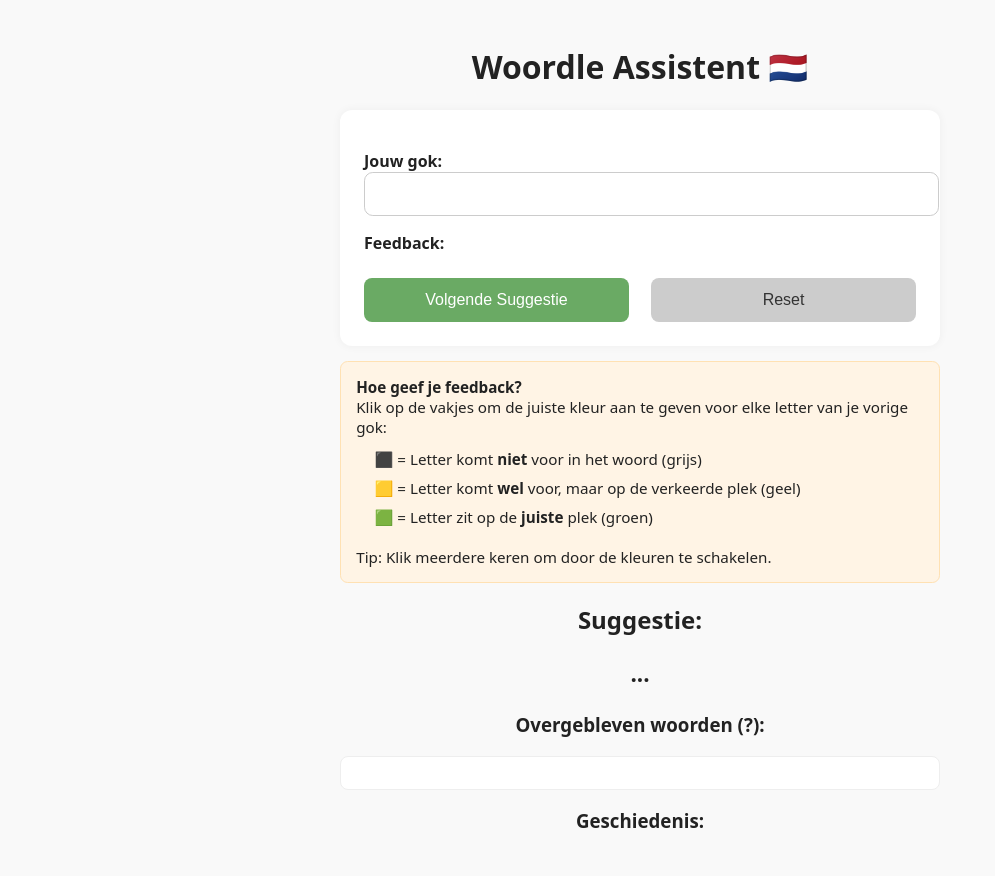
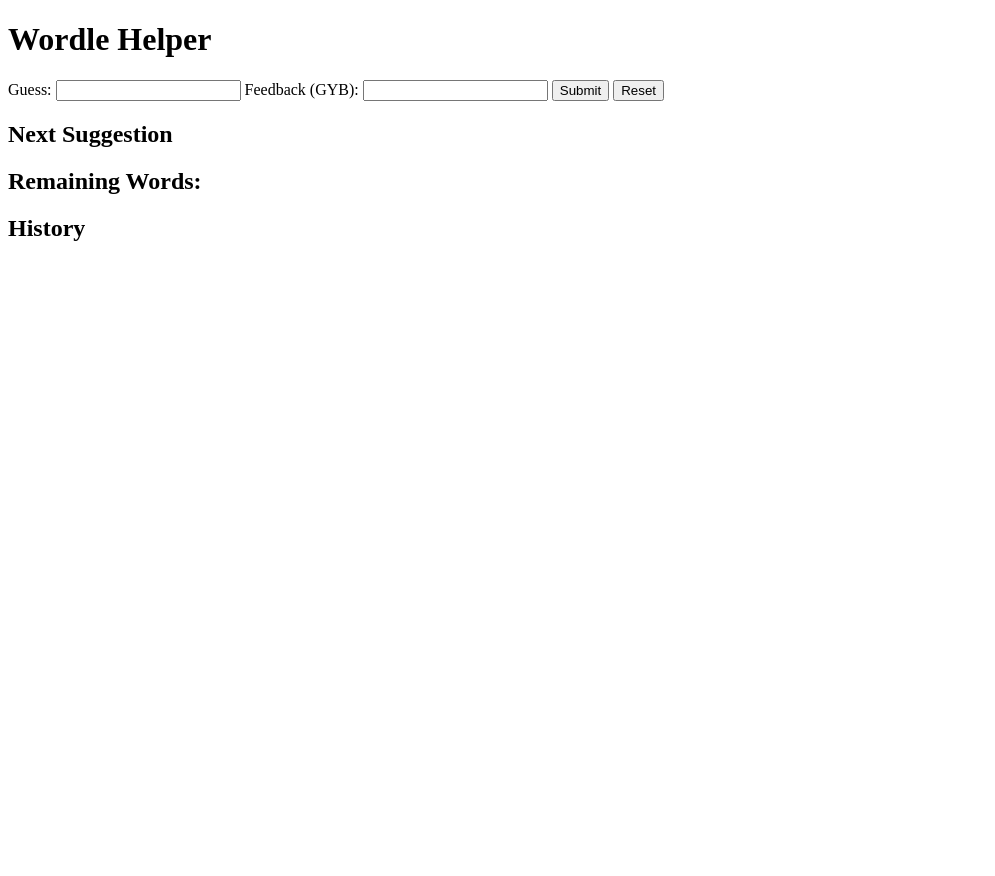
Before and after one commit to Yegberink/woordle_bot, a Flask app: page / in a window 1280 px wide. Shown: the whole page, without its empty margins (0-995 px from the left). After the commit the page ends 241 px from the top, so only its background shows below. Run offline with Flask 3, Linux system fonts and the light colour scheme; data that the repository does not hold is empty.

Commit message:
Update index.html

```diff
--- a/templates/index.html
+++ b/templates/index.html
@@ -1,266 +1,109 @@
 <!DOCTYPE html>
-<html lang="nl">
+<html>
 <head>
-    <meta charset="UTF-8">
-    <title>Woordle Assistent 🇳🇱</title>
-    <meta name="viewport" content="width=device-width, initial-scale=1">
+    <title>Wordle Helper</title>
     <style>
-        :root {
-            --green: #6aaa64;
-            --yellow: #c9b458;
-            --gray: #787c7e;
+        .guess-history {
+            margin-top: 20px;
         }
-
-        body {
-            font-family: system-ui, sans-serif;
-            margin: 0;
-            padding: 1.5em;
-            background-color: #f9f9f9;
-            color: #222;
-            max-width: 600px;
-            margin-left: auto;
-            margin-right: auto;
+        .letter-box {
+            display: inline-block;
+            width: 40px;
+            height: 40px;
+            line-height: 40px;
+            text-align: center;
+            margin: 2px;
+            font-size: 24px;
+            font-weight: bold;
+            color: white;
+            border-radius: 5px;
         }
-
-        h1, h2, h3 {
-            text-align: center;
-        }
-
-        form {
-            background: white;
-            padding: 1.5em;
-            border-radius: 0.75em;
-            box-shadow: 0 0 10px rgba(0,0,0,0.05);
-        }
-
-        label {
-            display: block;
-            margin-top: 1em;
-            font-weight: bold;
-        }
-
-        input[type="text"] {
-            padding: 0.6em;
-            width: 100%;
-            font-size: 1.1em;
-            border: 1px solid #ccc;
-            border-radius: 0.5em;
-        }
-
-        #feedback-buttons {
-            display: flex;
-            justify-content: space-between;
-            gap: 0.25em;
-            margin-top: 0.5em;
-        }
-
-        #feedback-buttons button {
-            font-size: 1.4em;
-            flex: 1;
-            padding: 0.6em 0;
-            border: none;
-            border-radius: 0.5em;
-            background: #e0e0e0;
-            transition: background 0.2s;
-        }
-
-        #feedback-buttons button:hover {
-            background: #d5d5d5;
-        }
-
-        button[type="submit"],
-        button[type="button"] {
-            width: 48%;
-            font-size: 1em;
-            padding: 0.8em;
-            margin-top: 1em;
-            border: none;
-            border-radius: 0.5em;
-            background-color: #6aaa64;
-            color: white;
-            cursor: pointer;
-        }
-
-        button[type="button"] {
-            background-color: #ccc;
-            color: #333;
-        }
-
-        #suggestion {
-            font-size: 1.4em;
-            text-align: center;
-            font-weight: bold;
-            margin-top: 1em;
-        }
-
-        ul {
-            list-style: none;
-            padding-left: 0;
-        }
-
-        li {
-            padding: 0.3em 0;
-        }
-
-        #remaining-words {
-            max-height: 200px;
-            overflow-y: auto;
-            background: #fff;
-            padding: 1em;
-            border-radius: 0.5em;
-            border: 1px solid #eee;
-        }
-
-        @media (max-width: 500px) {
-            #feedback-buttons button {
-                font-size: 1.2em;
-                padding: 0.4em 0;
-            }
-
-            button[type="submit"],
-            button[type="button"] {
-                width: 100%;
-                margin-bottom: 0.5em;
-            }
-
-            form {
-                padding: 1em;
-            }
-        }
+        .green { background-color: #6aaa64; }
+        .yellow { background-color: #c9b458; }
+        .gray { background-color: #787c7e; }
     </style>
 </head>
 <body>
-    <h1>Woordle Assistent 🇳🇱</h1>
-    <form id="wordle-form">
-        <label for="guess">Jouw gok:</label>
-        <input type="text" id="guess" name="guess" maxlength="5">
+    <h1>Wordle Helper</h1>
 
-        <label for="feedback">Feedback:</label>
-        <div id="feedback-buttons"></div>
-        <input type="text" id="feedback" name="feedback" maxlength="5" style="display: none;">
+    <form id="guess-form">
+        <label for="guess">Guess:</label>
+        <input type="text" id="guess" name="guess" maxlength="5" required>
+        <label for="feedback">Feedback (GYB):</label>
+        <input type="text" id="feedback" name="feedback" maxlength="5" required>
+        <button type="submit">Submit</button>
+        <button type="button" id="reset">Reset</button>
+    </form>
 
-        <div style="display: flex; justify-content: space-between; gap: 1%;">
-            <button type="submit">Volgende Suggestie</button>
-            <button type="button" onclick="resetGame()">Reset</button>
-        </div>
-    </form>
-    <div style="margin-top: 1em; font-size: 0.95em; background: #fff4e5; padding: 1em; border-radius: 0.5em; border: 1px solid #ffe1b3;">
-        <strong>Hoe geef je feedback?</strong><br>
-        Klik op de vakjes om de juiste kleur aan te geven voor elke letter van je vorige gok:
-        <ul style="margin-top: 0.5em; padding-left: 1.2em;">
-            <li>⬛ = Letter komt <strong>niet</strong> voor in het woord (grijs)</li>
-            <li>🟨 = Letter komt <strong>wel</strong> voor, maar op de verkeerde plek (geel)</li>
-            <li>🟩 = Letter zit op de <strong>juiste</strong> plek (groen)</li>
-        </ul>
-        Tip: Klik meerdere keren om door de kleuren te schakelen.
+    <h2>Next Suggestion</h2>
+    <div id="suggestion"></div>
+
+    <h2>Remaining Words: <span id="remaining-count"></span></h2>
+    <ul id="remaining-list"></ul>
+
+    <div class="guess-history" id="guess-history">
+        <h2>History</h2>
     </div>
-    <h2>Suggestie:</h2>
-    <p id="suggestion">...</p>
-
-    <h3>Overgebleven woorden (<span id="remaining-count">?</span>):</h3>
-    <ul id="remaining-words"></ul>
-
-    <h3>Geschiedenis:</h3>
-    <ul id="guess-history"></ul>
 
     <script>
-        const form = document.getElementById("wordle-form");
-        const guessInput = document.getElementById("guess");
-        const feedbackInput = document.getElementById("feedback");
-        const suggestionEl = document.getElementById("suggestion");
-        const remainingCountEl = document.getElementById("remaining-count");
-        const remainingList = document.getElementById("remaining-words");
-        const historyList = document.getElementById("guess-history");
-        const feedbackButtonsContainer = document.getElementById("feedback-buttons");
+        document.getElementById("guess-form").addEventListener("submit", async function(event) {
+            event.preventDefault();
+            const guess = document.getElementById("guess").value;
+            const feedback = document.getElementById("feedback").value;
 
-        function createFeedbackButtons(guess) {
-            feedbackButtonsContainer.innerHTML = "";
-            const feedback = Array(5).fill("B");
+            const formData = new FormData();
+            formData.append("guess", guess);
+            formData.append("feedback", feedback);
 
-            guess.split("").forEach((char, idx) => {
-                const button = document.createElement("button");
-                button.textContent = "⬛";
-                button.dataset.state = "B";
-
-                button.onclick = (e) => {
-                    e.preventDefault();
-                    const current = button.dataset.state;
-                    const next = current === "B" ? "Y" : current === "Y" ? "G" : "B";
-                    button.dataset.state = next;
-                    button.textContent = next === "B" ? "⬛" : next === "Y" ? "🟨" : "🟩";
-                    feedback[idx] = next;
-                    feedbackInput.value = feedback.join("");
-                };
-
-                feedbackButtonsContainer.appendChild(button);
+            const response = await fetch("/next", {
+                method: "POST",
+                body: formData
             });
 
-            feedbackInput.value = feedback.join("");
-        }
+            const data = await response.json();
+            updateUI(data);
+        });
 
-        form.onsubmit = async function (e) {
-            e.preventDefault();
+        document.getElementById("reset").addEventListener("click", async function() {
+            await fetch("/reset", { method: "POST" });
+            document.getElementById("suggestion").innerText = "";
+            document.getElementById("remaining-list").innerHTML = "";
+            document.getElementById("guess-history").innerHTML = "<h2>History</h2>";
+            document.getElementById("remaining-count").innerText = "";
+        });
 
-            const formData = new FormData(form);
-            const response = await fetch("/next", { method: "POST", body: formData });
-            const data = await response.json();
+        function updateUI(data) {
+            const suggestionDiv = document.getElementById("suggestion");
+            suggestionDiv.innerText = data.guess ? `Best guess: ${data.guess}` : "No suggestions.";
 
-            suggestionEl.textContent = data.guess
-                ? (data.second_best ? `${data.guess} (of ${data.second_best})` : data.guess)
-                : "Geen suggesties meer gevonden.";
-            guessInput.value = data.guess;
-            remainingCountEl.textContent = data.count;
-
-            remainingList.innerHTML = "";
+            const list = document.getElementById("remaining-list");
+            list.innerHTML = "";
             data.remaining.forEach(word => {
                 const li = document.createElement("li");
                 li.textContent = word;
-                remainingList.appendChild(li);
+                list.appendChild(li);
             });
 
-            historyList.innerHTML = "";
-            data.history.forEach(item => {
-                const li = document.createElement("li");
-                li.innerHTML = `<b>${item.guess}</b> → ${item.feedback}`;
-                historyList.appendChild(li);
+            document.getElementById("remaining-count").innerText = data.count;
+
+            const historyDiv = document.getElementById("guess-history");
+            historyDiv.innerHTML = "<h2>History</h2>";
+            data.history.forEach(entry => {
+                const row = document.createElement("div");
+                for (let i = 0; i < 5; i++) {
+                    const box = document.createElement("div");
+                    box.className = "letter-box";
+                    const fb = entry.feedback[i];
+                    if (fb === "G") box.classList.add("green");
+                    else if (fb === "Y") box.classList.add("yellow");
+                    else box.classList.add("gray");
+
+                    box.textContent = entry.guess[i].toUpperCase();
+                    row.appendChild(box);
+                }
+                historyDiv.appendChild(row);
             });
-
-            createFeedbackButtons(data.guess);
-        };
-
-        async function resetGame() {
-            await fetch("/reset", { method: "POST" });
-            suggestionEl.textContent = "...";
-            remainingList.innerHTML = "";
-            remainingCountEl.textContent = "?";
-            historyList.innerHTML = "";
-            guessInput.value = "";
-            feedbackInput.value = "";
-            feedbackButtonsContainer.innerHTML = "";
-            await loadInitialSuggestion();
         }
-
-        async function loadInitialSuggestion() {
-            const response = await fetch("/next", { method: "POST" });
-            const data = await response.json();
-
-            suggestionEl.textContent = data.second_best
-                ? `${data.guess} (of ${data.second_best})`
-                : data.guess;
-            guessInput.value = data.guess;
-            remainingCountEl.textContent = data.count;
-
-            remainingList.innerHTML = "";
-            data.remaining.forEach(word => {
-                const li = document.createElement("li");
-                li.textContent = word;
-                remainingList.appendChild(li);
-            });
-
-            createFeedbackButtons(data.guess);
-        }
-
-        window.onload = loadInitialSuggestion;
     </script>
 </body>
 </html>
```
